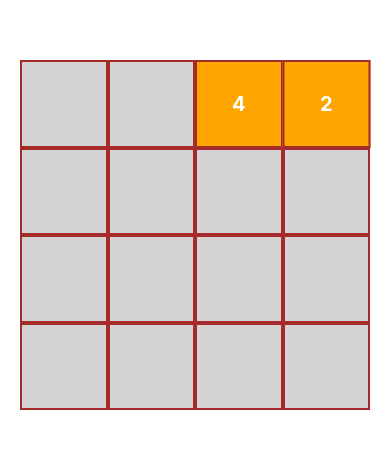
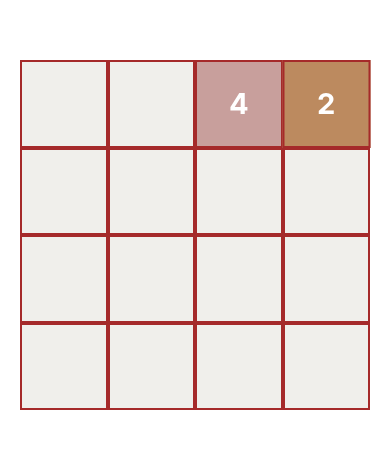
Before and after one commit to jelmersnippe/2048-clone, a React Native app: screen / in a window 390 px wide. Shown: the part 187-636 px from the top of the page. Built offline with nearby package versions, Linux system fonts and the light colour scheme.

Commit message:
Add colors to different values

```diff
--- a/src/grid/Cell/index.tsx
+++ b/src/grid/Cell/index.tsx
@@ -1,6 +1,6 @@
 import {Animated, Text} from 'react-native';
 import React, {FunctionComponent} from 'react';
-import styles from './styles';
+import styles, {colors} from './styles';
 
 interface Props {
     value: number;
@@ -11,6 +11,7 @@ const Cell: FunctionComponent<Props> = ({value, location}) => {
     return (
         <Animated.View style={{
             ...styles.cell,
+            backgroundColor: colors[value],
             transform: [
                 {translateX: location.x},
                 {translateY: location.y}
--- a/src/grid/Cell/styles.ts
+++ b/src/grid/Cell/styles.ts
@@ -1,5 +1,19 @@
 import {StyleSheet} from 'react-native';
 import {theme} from '../../theme';
+
+export const colors = {
+    2: '#bc8a5f',
+    4: '#c89f9c',
+    8: '#f07167',
+    16: '#f5cb5c',
+    32: '#ff9f1c',
+    64: '#d08c60',
+    128: '#82c0cc',
+    256: '#03045e',
+    512: '#c77dff',
+    1024: '#7b2cbf',
+    2048: '#55a630'
+};
 
 const styles = StyleSheet.create({
     cell: {
@@ -15,7 +29,7 @@ const styles = StyleSheet.create({
     cellText: {
         color: 'white',
         fontWeight: 'bold',
-        fontSize: 20
+        fontSize: theme.CELL_SIZE / 3
     }
 });
 
--- a/src/grid/styles.ts
+++ b/src/grid/styles.ts
@@ -14,7 +14,7 @@ const styles = StyleSheet.create({
         height: theme.CELL_SIZE,
         borderWidth: 2,
         borderColor: 'brown',
-        backgroundColor: 'lightgrey',
+        backgroundColor: '#f0efeb',
         alignItems: 'center',
         justifyContent: 'center'
     }
```
